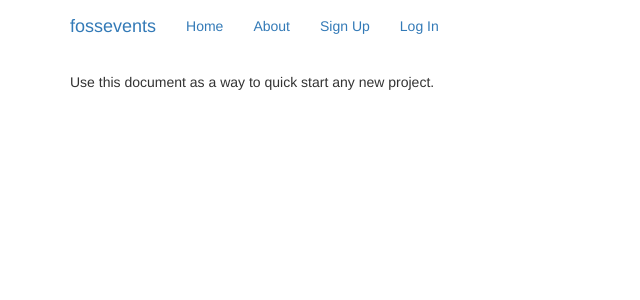
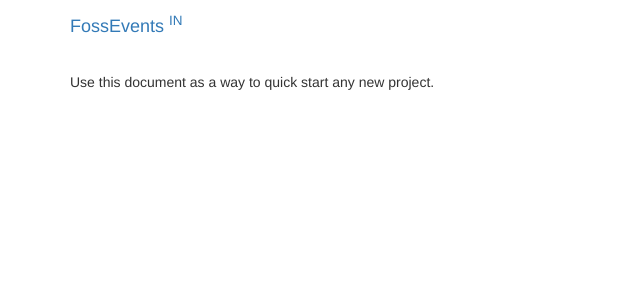
Before and after one commit to fossevents/fossevents.in, a Django app: page / in a window 1280 px wide. Shown: the top 300 px of the page, without its empty margins (0-640 px from the left). Run offline with Django 3.2, Linux system fonts and the light colour scheme; parts of the project's set-up code (start-up, migrations or seed data) failed here and were passed over; some libraries are stand-ins or nearby versions.

Commit message:
Disable public registration urls and views

```diff
--- a/config/urls.py
+++ b/config/urls.py
@@ -15,8 +15,8 @@
     url(r'^admin/', include(admin.site.urls)),
 
     # User management
-    url(r'^users/', include("fossevents.users.urls", namespace="users")),
-    url(r'^accounts/', include('allauth.urls')),
+    # url(r'^users/', include("fossevents.users.urls", namespace="users")),
+    # url(r'^accounts/', include('allauth.urls')),
 
     # Your stuff: custom urls includes go here
 
--- a/fossevents/templates/base.html
+++ b/fossevents/templates/base.html
@@ -2,7 +2,7 @@
 <html lang="en" ng-app>
   <head>
     <meta charset="utf-8">
-    <title>{% block title %}fossevents{% endblock title %}</title>
+    <title>{% block title %}FossEvents (Beta){% endblock title %}</title>
     <meta name="viewport" content="width=device-width, initial-scale=1.0">
     <meta name="description" content="">
     <meta name="author" content="">
@@ -26,7 +26,7 @@
     {% endblock %}
 
     {% block angular %}
-      <script src="//ajax.googleapis.com/ajax/libs/angularjs/1.2.16/angular.min.js"></script>
+      <script src="https://ajax.googleapis.com/ajax/libs/angularjs/1.2.16/angular.min.js"></script>
     {% endblock %}
 
   </head>
@@ -35,19 +35,7 @@
 
     <div class="header navbar">
       <div class="container">
-        <a class="navbar-brand" href="/">fossevents</a>
-        <ul class="nav navbar-nav">
-          <li class="active"><a href="{% url 'home' %}">Home</a></li>
-          <li><a href="{% url 'about' %}">About</a></li>
-
-          {% if request.user.is_authenticated %}
-            <li><a href="{% url 'users:detail' request.user.username  %}">{% trans "My Profile" %}</a></li>
-            <li><a href="{% url 'account_logout' %}">{% trans "Logout" %}</a></li>
-          {% else %}
-            <li><a href="{% url 'account_signup' %}">{% trans "Sign Up" %}</a></li>
-            <li><a href="{% url 'account_login' %}">{% trans "Log In" %}</a></li>
-          {% endif %}
-        </ul>
+        <a class="navbar-brand" href="/">FossEvents <sup>IN</sup></a>
       </div>
     </div>
 
@@ -72,10 +60,10 @@
     <!-- Placed at the end of the document so the pages load faster -->
     {% block javascript %}
       <!-- Latest JQuery -->
-      <script src="//ajax.googleapis.com/ajax/libs/jquery/2.1.3/jquery.min.js"></script>
+      <script src="https://ajax.googleapis.com/ajax/libs/jquery/2.1.3/jquery.min.js"></script>
 
       <!-- Latest compiled and minified JavaScript -->
-      <script src="//netdna.bootstrapcdn.com/bootstrap/3.3.4/js/bootstrap.min.js"></script>
+      <script src="https://netdna.bootstrapcdn.com/bootstrap/3.3.4/js/bootstrap.min.js"></script>
 
       <!-- Your stuff: Third-party javascript libraries go here -->
 
```
